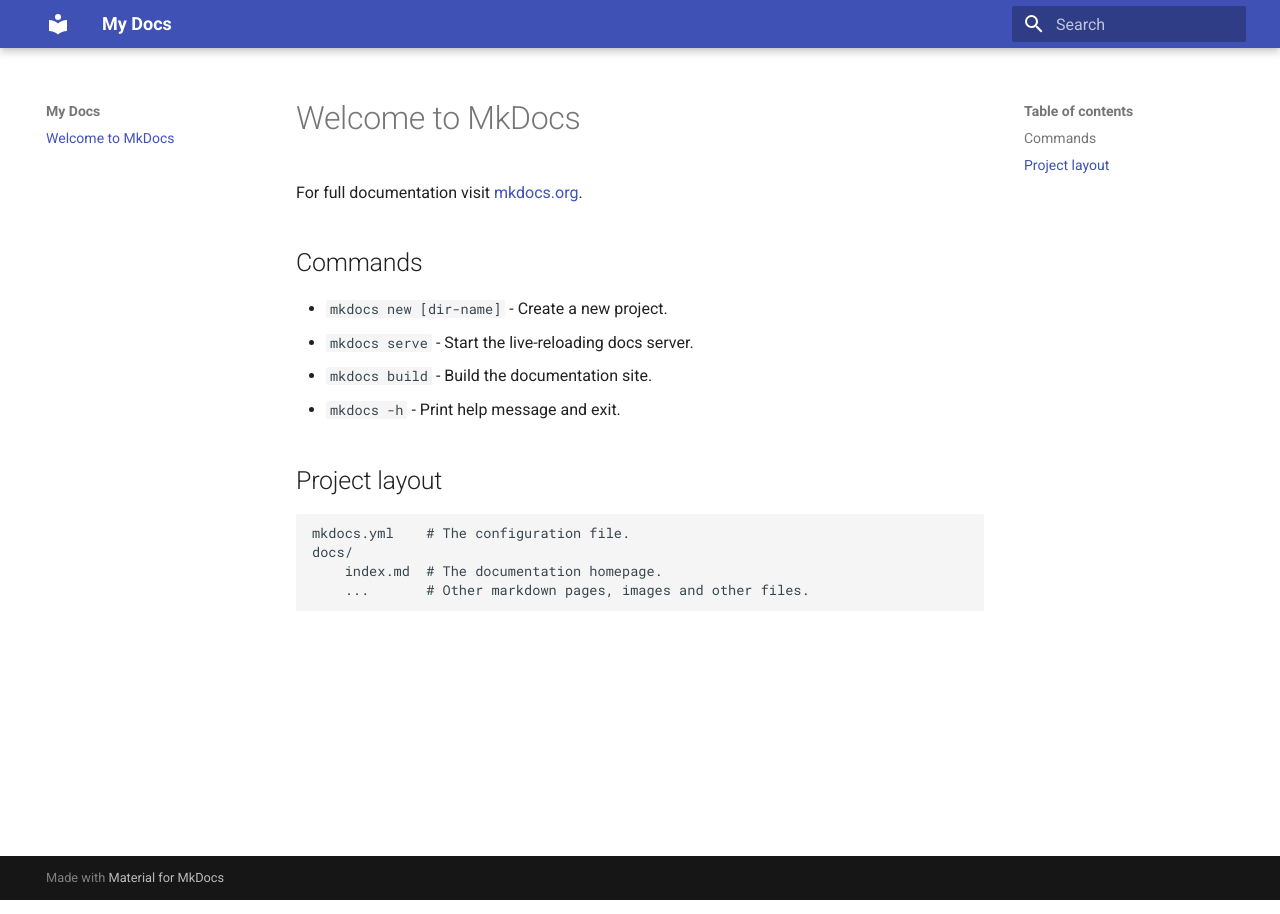
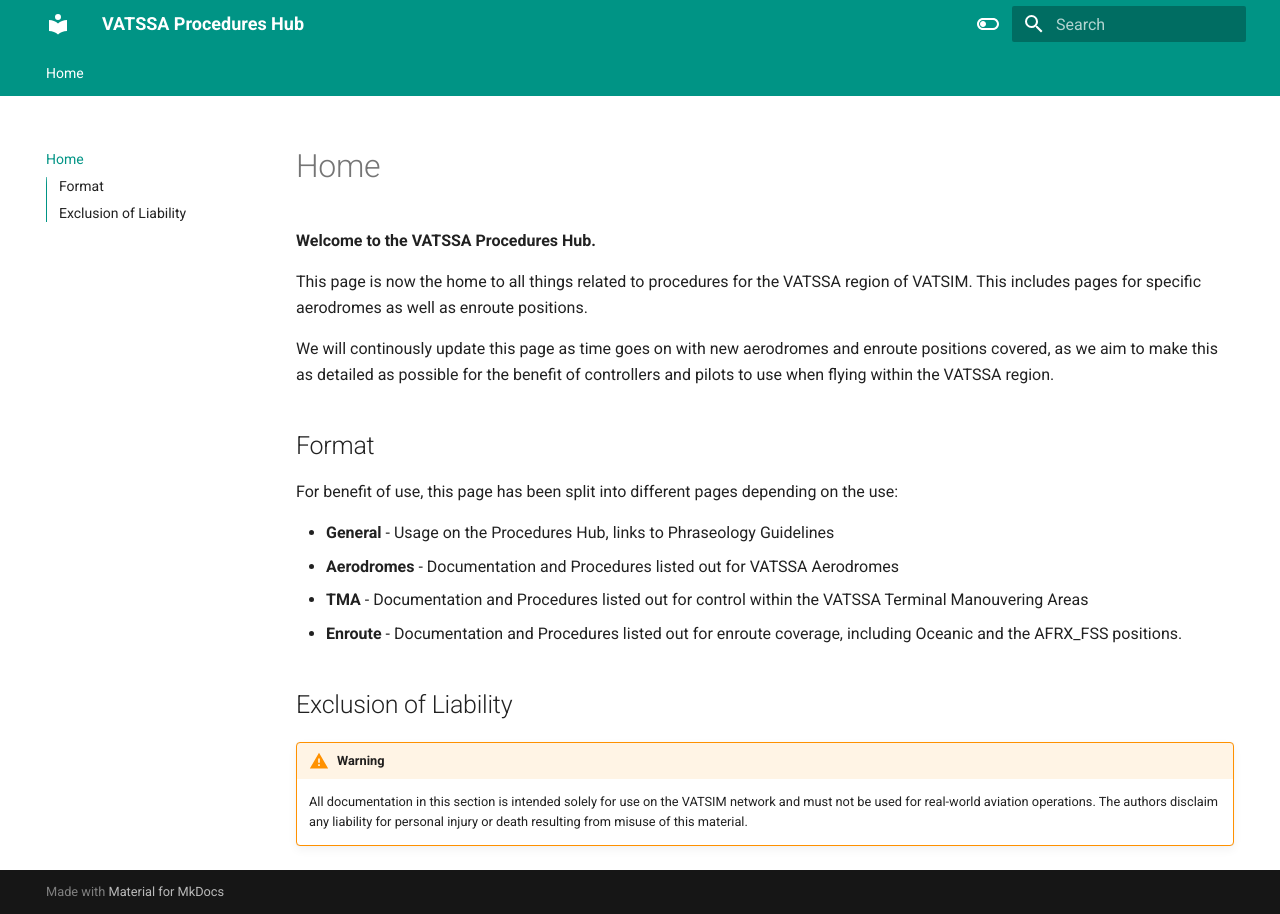
Before and after one commit to notbxno/vatssa-procedures-hub, an MkDocs documentation site: the page built from docs/index.md, in a window 1280 px wide. Built offline with MkDocs 1.6.1 and Material for MkDocs 9.7.7, drawn with Linux system fonts in a browser that asks for light colours.

Commit message:
Initial addition of index.md

```diff
--- a/docs/index.md
+++ b/docs/index.md
@@ -1,17 +1,22 @@
-# Welcome to MkDocs
+# Home
 
-For full documentation visit [mkdocs.org](https://www.mkdocs.org).
+**Welcome to the VATSSA Procedures Hub.**
 
-## Commands
+This page is now the home to all things related to procedures for the VATSSA region of VATSIM. This includes pages for specific aerodromes as well as enroute positions.
 
-* `mkdocs new [dir-name]` - Create a new project.
-* `mkdocs serve` - Start the live-reloading docs server.
-* `mkdocs build` - Build the documentation site.
-* `mkdocs -h` - Print help message and exit.
+We will continously update this page as time goes on with new aerodromes and enroute positions covered, as we aim to make this as detailed as possible for the benefit of controllers and pilots to use when flying within the VATSSA region.
 
-## Project layout
+## Format
 
-    mkdocs.yml    # The configuration file.
-    docs/
-        index.md  # The documentation homepage.
-        ...       # Other markdown pages, images and other files.
+For benefit of use, this page has been split into different pages depending on the use:
+
+* **General** - Usage on the Procedures Hub, links to Phraseology Guidelines
+* **Aerodromes** - Documentation and Procedures listed out for VATSSA Aerodromes
+* **TMA** - Documentation and Procedures listed out for control within the VATSSA Terminal Manouvering Areas
+* **Enroute** - Documentation and Procedures listed out for enroute coverage, including Oceanic and the AFRX_FSS positions.
+
+## Exclusion of Liability
+
+
+!!! warning
+    All documentation in this section is intended solely for use on the VATSIM network and must not be used for real-world aviation operations. The authors disclaim any liability for personal injury or death resulting from misuse of this material.
--- a/mkdocs.yml
+++ b/mkdocs.yml
@@ -1,3 +1,29 @@
-site_name: My Docs
+site_name: VATSSA Procedures Hub
 theme:
   name: material
+  features:
+    - navigation.tabs
+    - navigation.sections
+    - toc.integrate
+    - navigation.top
+    - search.suggest
+    - search.highlight
+    - content.tabs.link
+    - content.code.annotation
+    - content.code.copy
+  language: en
+  palette:
+    - scheme: default
+      toggle:
+        icon: material/toggle-switch-off-outline
+        name: Switch to dark mode
+      primary: teal
+      accent: purple
+    - scheme: slate
+      toggle:
+        icon: material/toggle-switch
+        name: Switch to light mode
+      primary: teal
+      accent: lime
+markdown_extensions:
+  - admonition
```
